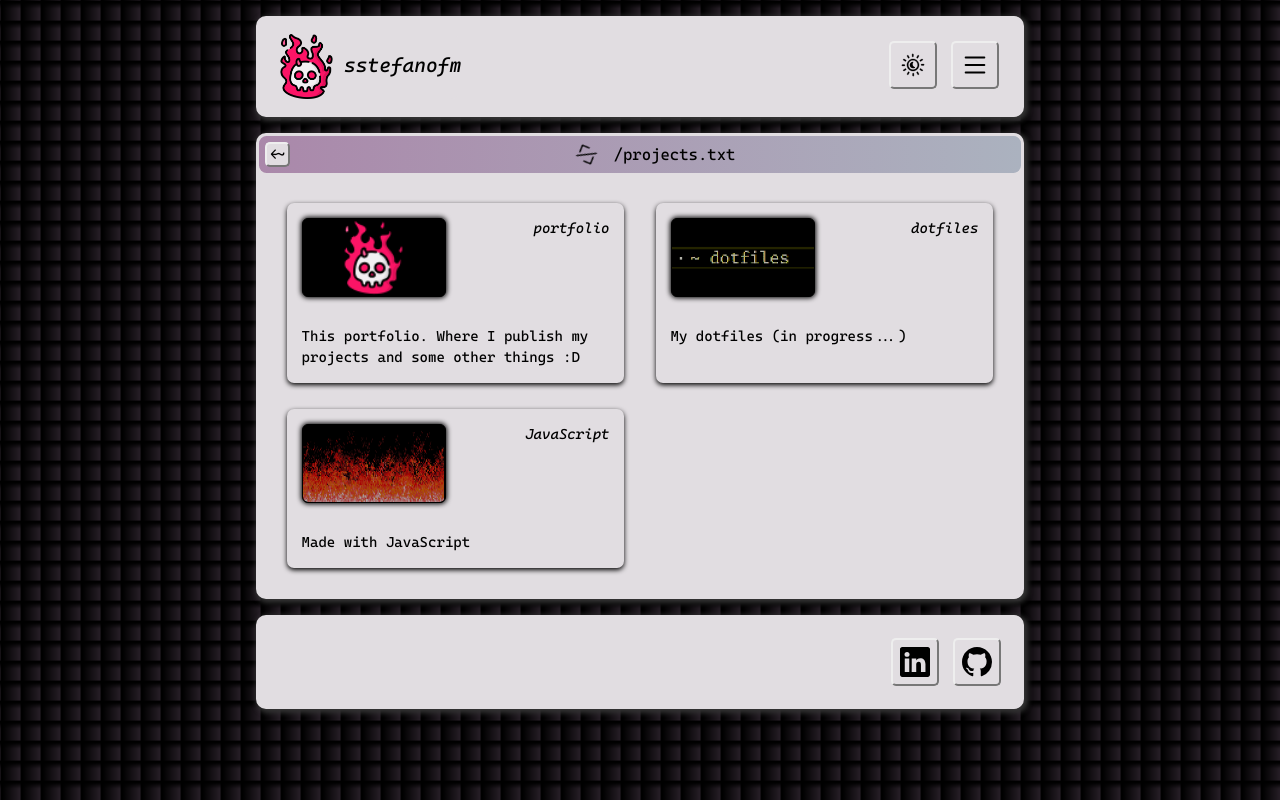
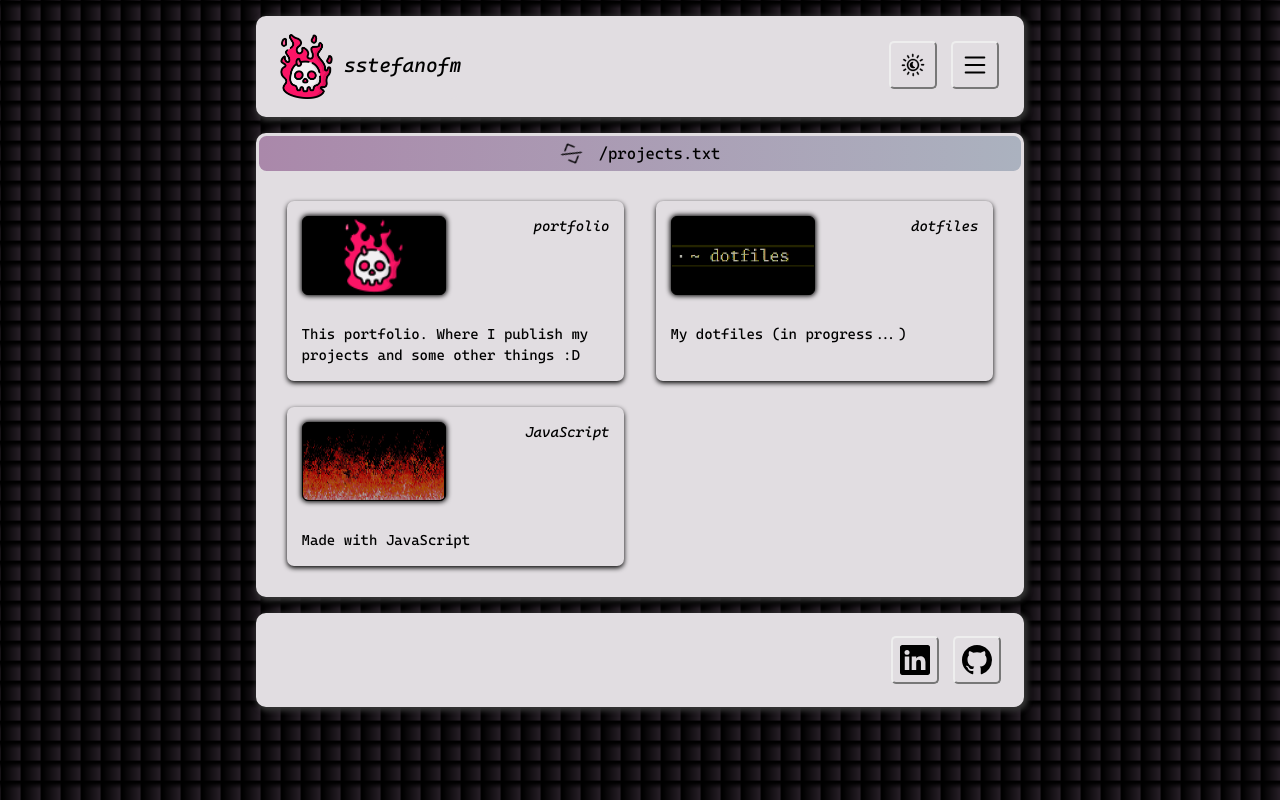
Before and after one commit to sstefanofm/sstefanofm.github.io, a React (Create React App) app: page / in a window 1280 px wide. Built offline with nearby package versions, Linux system fonts and the light colour scheme.

Commit message:
back button always enabled if there is possible navigation

```diff
--- a/src/components/Content/index.jsx
+++ b/src/components/Content/index.jsx
@@ -1,8 +1,6 @@
 import './Content.css'
 import Card from '../Card'
 import Topbar from '../Topbar'
-
-import { useNavigate } from 'react-router-dom'
 
 const Content = ({ children }) => {
   return (
@@ -18,11 +16,6 @@ const Content = ({ children }) => {
 }
 
 Content.Header = ({ title = 'header', extension = 'txt', children }) => {
-  /* TODO navigation */
-  const navigate = useNavigate()
-
-  const goBack = () => navigate(undefined)
-
   return (
     <Card
       row={true}
@@ -30,10 +23,7 @@ Content.Header = ({ title = 'header', extension = 'txt', children }) => {
       wrap={true}
       classes='ContentHeader'
     >
-      <Topbar
-        title={{ enabled: true, text: title.toLowerCase(), extension }}
-        back={{ enabled: true }}
-      >
+      <Topbar title={{ enabled: true, text: title.toLowerCase(), extension }}>
         {children}
       </Topbar>
     </Card>
--- a/src/components/Topbar/BackButton.jsx
+++ b/src/components/Topbar/BackButton.jsx
@@ -1,12 +1,32 @@
 import TopbarButton from './TopbarButton'
 
-const BackButton = ({ visible = false }) => {
-  const backNavigation = () => console.log('Clicked back button')
+import { useLocation, useNavigate } from 'react-router-dom'
+import { useEffect, useState } from 'react'
+
+const BackNavigation = Object.freeze({
+  /* from: to */
+    MD:    '/',
+    JS:    '/',
+    ABOUT: '/',
+})
+
+const BackButton = () => {
+  const location = useLocation()
+  const navigate = useNavigate()
+  const [currentPath, setCurrentPath] = useState('')
+
+  useEffect(() => {
+    setCurrentPath(location.pathname.split('/').filter(Boolean)[0])
+  }, [location])
+
+  const goBackTo = () => {
+    navigate(BackNavigation[currentPath.toUpperCase()])
+  }
 
   return (
     <TopbarButton
-      visible={visible}
-      onclick={backNavigation}
+      visible={!!currentPath}
+      onclick={goBackTo}
     >
       &lt;~
     </TopbarButton>
--- a/src/components/Topbar/index.jsx
+++ b/src/components/Topbar/index.jsx
@@ -16,7 +16,6 @@ const renderTitle = title => {
 
 const Topbar = ({
   title = { enabled: false, text: 'topbar', extension: 'txt' },
-  back = { enabled: false },
   close = { enabled: false, onclick: () => {} },
   children,
 }) => {
@@ -25,7 +24,7 @@ const Topbar = ({
   return (
     <div className={`Topbar Topbar--${theme}`}>
       <div className='Topbar__Buttons__Left'>
-        <BackButton visible={back.enabled} />
+        <BackButton />
       </div>
       <div className='Topbar__Info'>
         {children /* typically an icon */}
```
